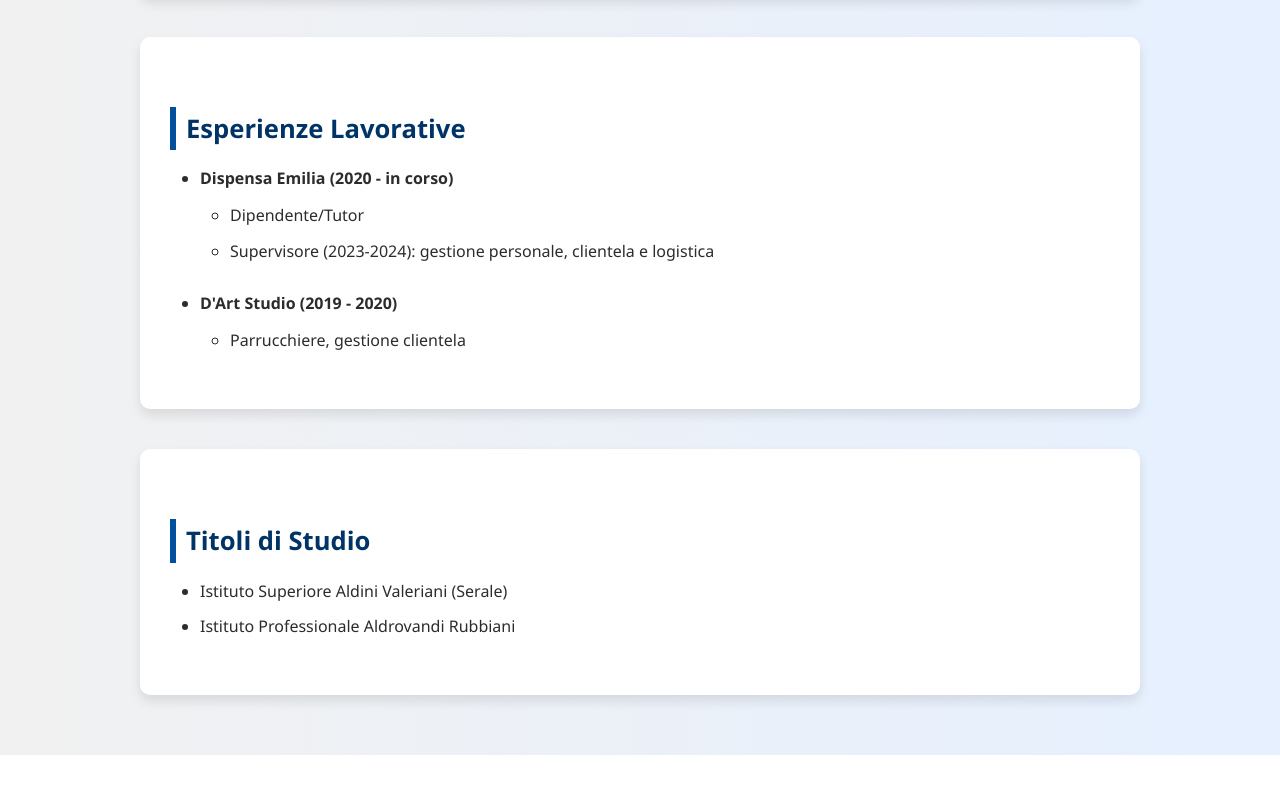
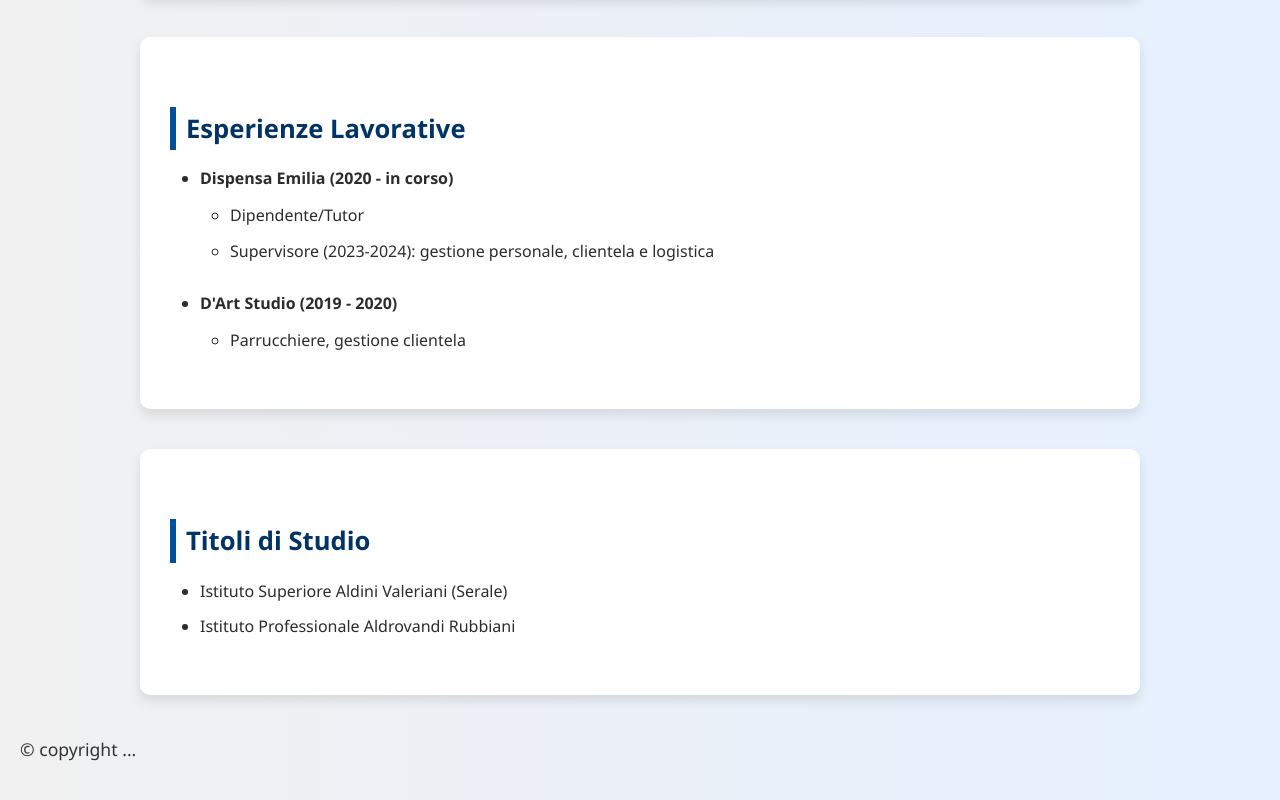
Before and after one commit to cryrm/sitoweb, a plain HTML site: page index.html in a window 1280 px wide. Shown: the part 1018-1818 px from the top of the page. Before the commit the page ends 1773 px from the top, so only its background shows below. Drawn offline with Linux system fonts and the light colour scheme.

Commit message:
modifica

```diff
--- a/index.html
+++ b/index.html
@@ -59,6 +59,8 @@
         </ul>
     </section>
 
+     <p> &copy; copyright ...</p>
+
 
 </body>
 </html>
```
